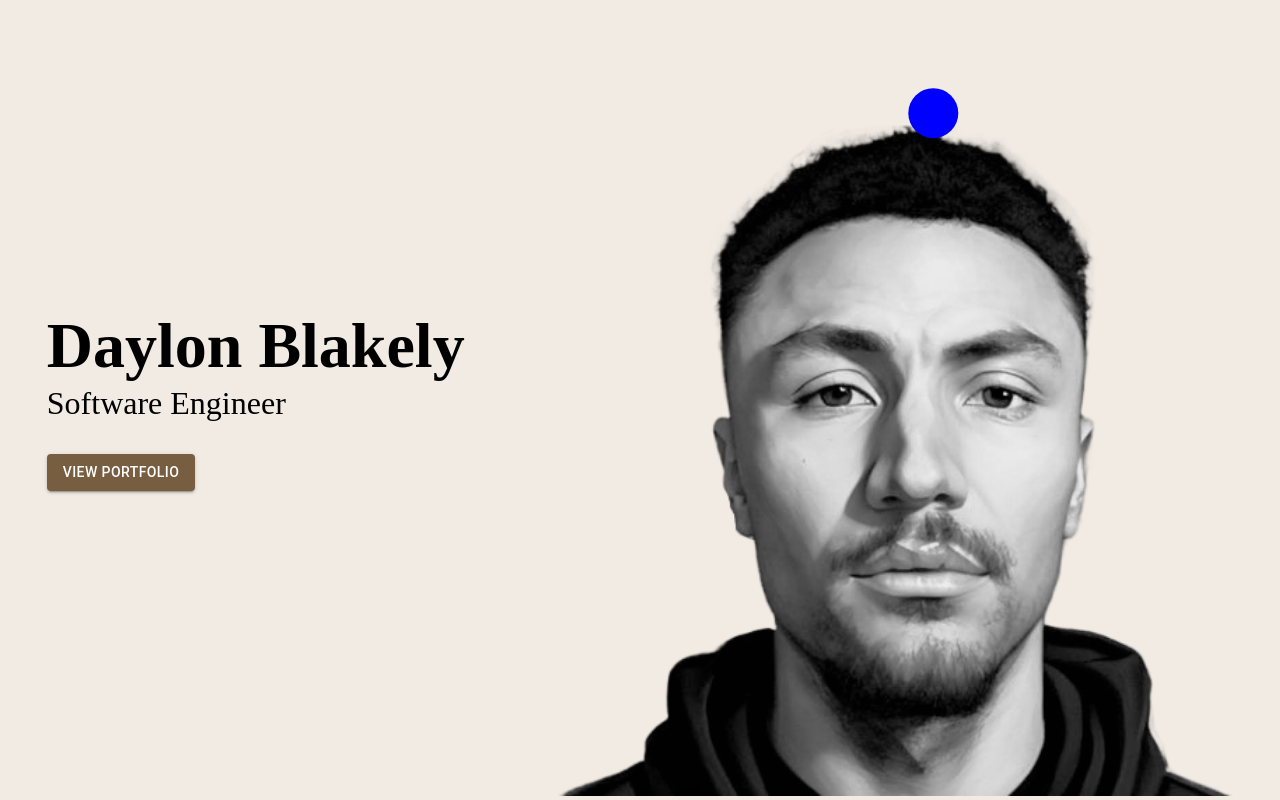
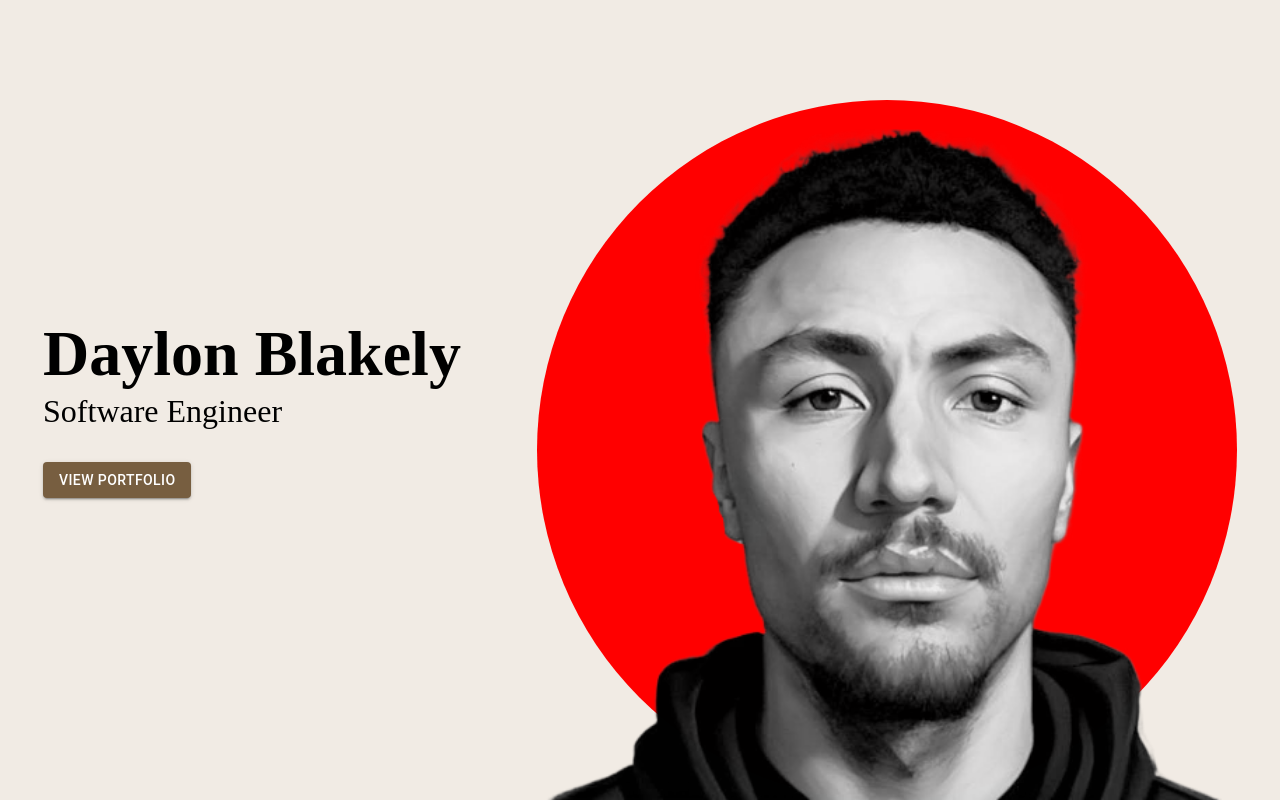
Before and after one commit to daylonblakely/daylonblakely.github.io, a React (Create React App) app: page / in a window 1280 px wide. Built offline with nearby package versions, Linux system fonts and the light colour scheme.

Commit message:
added bgcircle

```diff
--- a/src/components/Background.jsx
+++ b/src/components/Background.jsx
@@ -8,6 +8,7 @@ const BackgroundContainer = styled('div')(({ theme }) => ({
   width: '100%',
   height: '100%',
   background: theme.palette.background.default,
+  zIndex: -99,
 }));
 
 const Background = () => {
--- a/src/components/Bubble.jsx
+++ b/src/components/Bubble.jsx
@@ -14,7 +14,7 @@ const Bubble = ({ parentRef }) => {
 
       const parentWidth = parentRef.current.clientWidth;
       const parentHeight = parentRef.current.clientHeight;
-      const bubbleSize = 50; // Size of the bubble
+      const bubbleSize = 300; // Size of the bubble
 
       while (true) {
         const newX = getRandomPosition(0, parentWidth - bubbleSize);
@@ -28,7 +28,7 @@ const Bubble = ({ parentRef }) => {
       }
     };
 
-    bounceAnimation();
+    // bounceAnimation();
 
     return () => controls.stop(); // Stop animation when component unmounts
   }, [controls, parentRef]);
@@ -38,10 +38,10 @@ const Bubble = ({ parentRef }) => {
       animate={controls}
       initial={false}
       style={{
-        width: '50px',
-        height: '50px',
+        width: '100%',
+        height: '100%',
         borderRadius: '50%',
-        backgroundColor: 'blue',
+        backgroundColor: 'red',
         position: 'absolute',
       }}
     />
--- a/src/views/HomePage.jsx
+++ b/src/views/HomePage.jsx
@@ -14,6 +14,7 @@ const HomeContainer = styled('div')(({ theme }) => ({
   justifyContent: 'center',
   alignItems: 'center',
   gap: '20px',
+  padding: '15px 15px 0px 15px',
 
   [theme.breakpoints.up('md')]: {
     flexDirection: 'row',
@@ -24,12 +25,10 @@ const HomeContainer = styled('div')(({ theme }) => ({
 
 const ContentContainer = styled('div')(({ theme }) => ({
   textAlign: 'left',
-  paddingLeft: '15px',
 
   [theme.breakpoints.down('md')]: {
     textAlign: 'center',
     paddingTop: '15px',
-    paddingLeft: 0,
   },
 }));
 
@@ -38,6 +37,8 @@ const ImageContainer = styled('div')(({ theme }) => ({
   minWidth: '500px',
   width: '100%',
   alignSelf: 'flex-end',
+  position: 'relative',
+  display: 'flex',
   [theme.breakpoints.down('md')]: {
     minWidth: '300px',
     alignSelf: 'auto',
@@ -68,15 +69,31 @@ const IntroText = styled('p')(({ theme }) => ({
   },
 }));
 
+const BubbleContainer = styled('div')(({ theme }) => ({
+  height: '100%',
+  width: '100%',
+  position: 'absolute',
+  zIndex: -1,
+}));
+
+const BgCircle = styled('div')(({ theme }) => ({
+  width: '100%',
+  height: '100%',
+  borderRadius: '50%',
+  backgroundColor: 'red',
+  position: 'absolute',
+  zIndex: -1,
+}));
+
 const MeImage = () => <img src={Me} width="100%" height="auto" alt="me!" />;
 
 const HomePage = () => {
   const [imagePosition, setImagePosition] = useState({ x: 0, y: 0 });
-  const imageContainerRef = useRef(null);
+  const bubbleContainerRef = useRef(null);
 
   useEffect(() => {
-    if (imageContainerRef.current) {
-      const { x, y } = imageContainerRef.current.getBoundingClientRect();
+    if (bubbleContainerRef.current) {
+      const { x, y } = bubbleContainerRef.current.getBoundingClientRect();
       console.log(x);
       setImagePosition({ x, y });
     }
@@ -89,8 +106,11 @@ const HomePage = () => {
         <IntroText>Software Engineer</IntroText>
         <Button variant="contained">View Portfolio</Button>
       </ContentContainer>
-      <ImageContainer ref={imageContainerRef}>
-        <Bubble parentRef={imageContainerRef} />
+      <ImageContainer>
+        {/* <BubbleContainer ref={bubbleContainerRef}>
+          <Bubble parentRef={bubbleContainerRef} />
+        </BubbleContainer> */}
+        <BgCircle />
         <MeImage />
       </ImageContainer>
     </HomeContainer>
```
